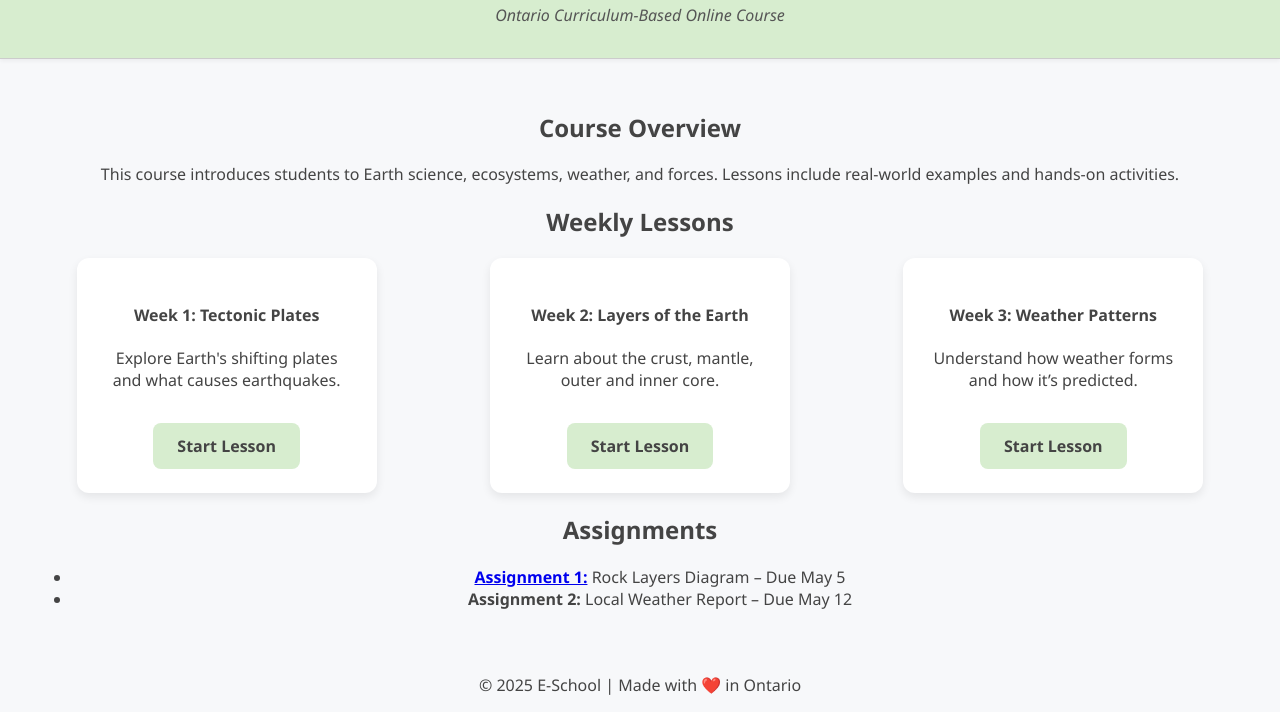
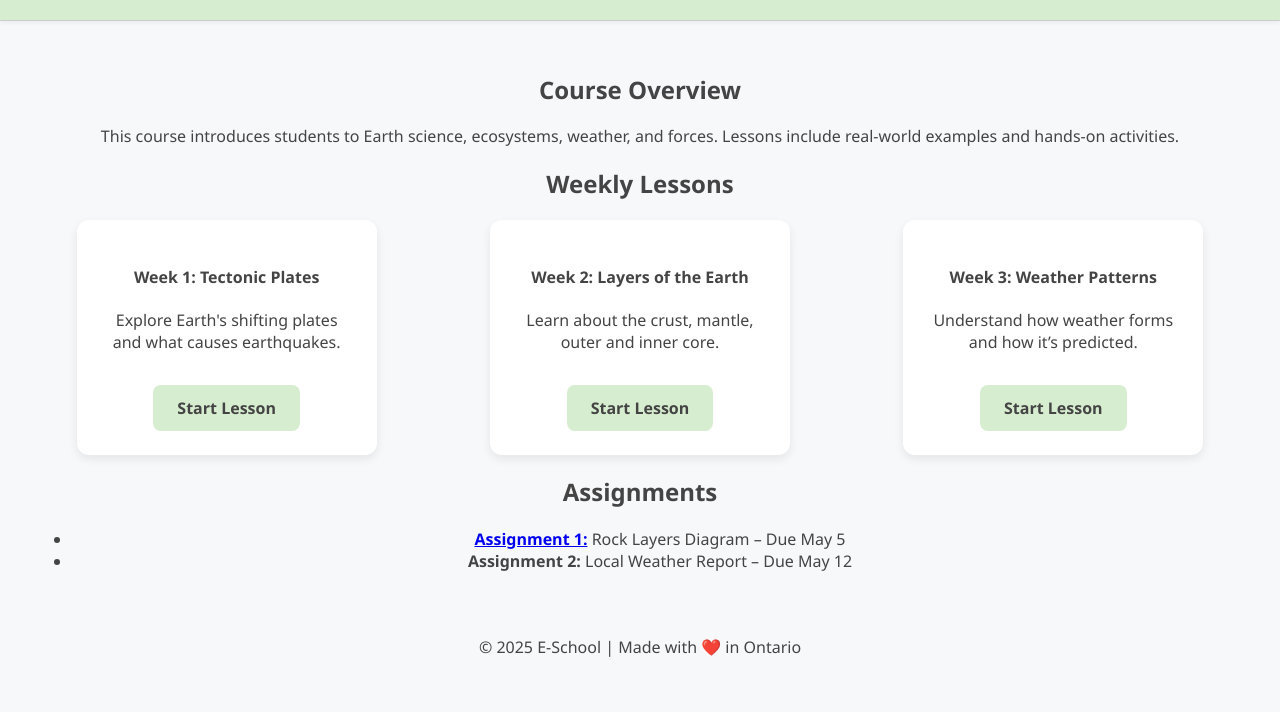
Before and after one commit to rhahavy/eschool, a plain HTML site: page courses/Grade6/Science/grade6-science.html in a window 1280 px wide. Shown: the part 291-1003 px from the top of the page. After the commit the page ends 965 px from the top, so only its background shows below. Drawn offline with Linux system fonts and the light colour scheme.

Commit message:
Update grade6-science.html

```diff
--- a/courses/Grade6/Science/grade6-science.html
+++ b/courses/Grade6/Science/grade6-science.html
@@ -14,7 +14,6 @@
 <body>
   <header>
     <h2>Grade 6 Science</h2>
-    <p class="tagline">Ontario Curriculum-Based Online Course</p>
   </header>
 
   <main>
```
